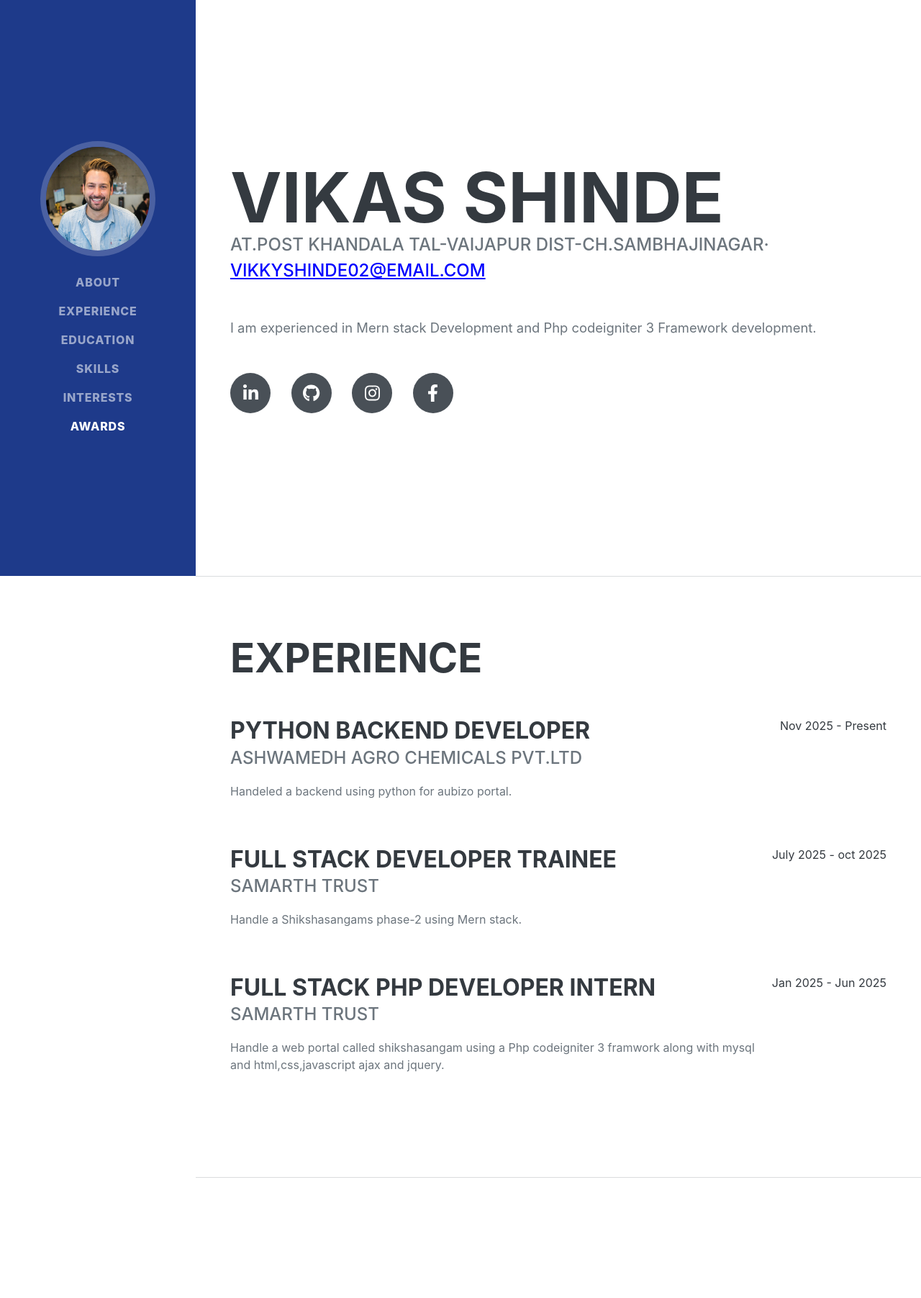
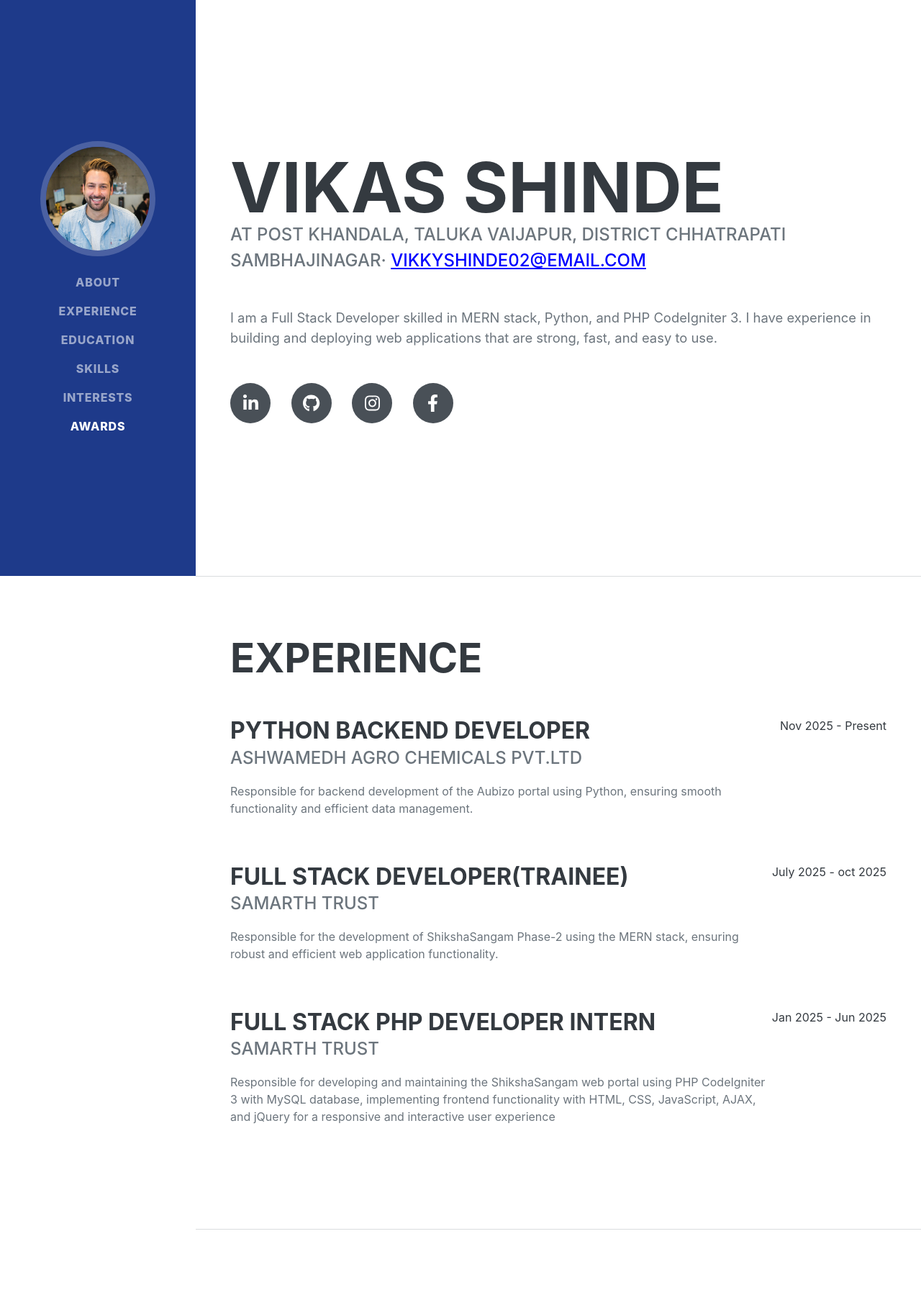
Before and after one commit to frontend-ashwamedhgroup/test, a Django app: page / in a window 1280 px wide. Shown: the top 1803 px of the page at 72% size. Run offline with Django 5.2, Linux system fonts and the light colour scheme; some libraries are stand-ins or nearby versions; some web fonts are replaced.

Commit message:
"update a some information in home.html"

```diff
--- a/website/templates/home.html
+++ b/website/templates/home.html
@@ -51,11 +51,10 @@
                     <span class="text-primary">Shinde</span>
                 </h1>
                 <div class="subheading mb-5">
-                    At.Post Khandala Tal-Vaijapur Dist-Ch.Sambhajinagar·
+                    At Post Khandala, Taluka Vaijapur, District Chhatrapati Sambhajinagar·
                     <a href="mailto:name@email.com">Vikkyshinde02@email.com</a>
                 </div>
-                <p class="lead mb-5">I am experienced in Mern stack Development and Php codeigniter 3 Framework
-                    development.</p>
+                <p class="lead mb-5">I am a Full Stack Developer skilled in MERN stack, Python, and PHP CodeIgniter 3. I have experience in building and deploying web applications that are strong, fast, and easy to use.</p>
                 <div class="social-icons">
                     <a class="social-icon" href="#!"><i class="fab fa-linkedin-in"></i></a>
                     <a class="social-icon" href="#!"><i class="fab fa-github"></i></a>
@@ -73,16 +72,16 @@
                     <div class="flex-grow-1">
                         <h3 class="mb-0">Python Backend Developer</h3>
                         <div class="subheading mb-3">Ashwamedh Agro chemicals pvt.ltd</div>
-                        <p>Handeled a backend using python for aubizo portal.</p>
+                        <p>Responsible for backend development of the Aubizo portal using Python, ensuring smooth functionality and efficient data management.</p>
                     </div>
                     <div class="flex-shrink-0"><span class="text-primary">Nov 2025 - Present</span></div>
                 </div>
 
                 <div class="d-flex flex-column flex-md-row justify-content-between mb-5">
                     <div class="flex-grow-1">
-                        <h3 class="mb-0">Full Stack Developer Trainee</h3>
+                        <h3 class="mb-0">Full Stack Developer(Trainee)</h3>
                         <div class="subheading mb-3">Samarth trust</div>
-                        <p>Handle a Shikshasangams phase-2 using Mern stack.</p>
+                        <p>Responsible for the development of ShikshaSangam Phase-2 using the MERN stack, ensuring robust and efficient web application functionality.</p>
                     </div>
                     <div class="flex-shrink-0"><span class="text-primary">July 2025 - oct 2025</span></div>
                 </div>
@@ -91,8 +90,7 @@
                     <div class="flex-grow-1">
                         <h3 class="mb-0">Full stack Php Developer Intern</h3>
                         <div class="subheading mb-3">Samarth Trust</div>
-                        <p>Handle a web portal called shikshasangam using a Php codeigniter 3 framwork along with mysql
-                            and html,css,javascript ajax and jquery.</p>
+                        <p>Responsible for developing and maintaining the ShikshaSangam web portal using PHP CodeIgniter 3 with MySQL database, implementing frontend functionality with HTML, CSS, JavaScript, AJAX, and jQuery for a responsive and interactive user experience</p>
                     </div>
                     <div class="flex-shrink-0"><span class="text-primary">Jan 2025 - Jun 2025</span></div>
                 </div>
```
